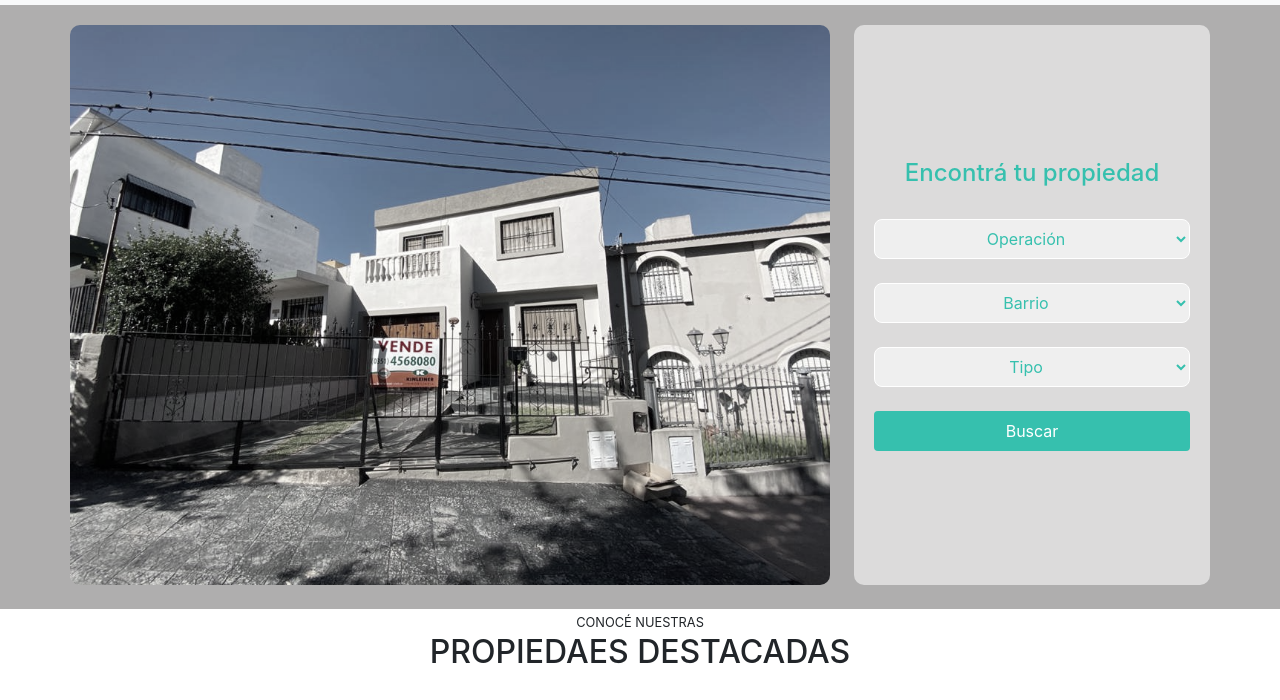
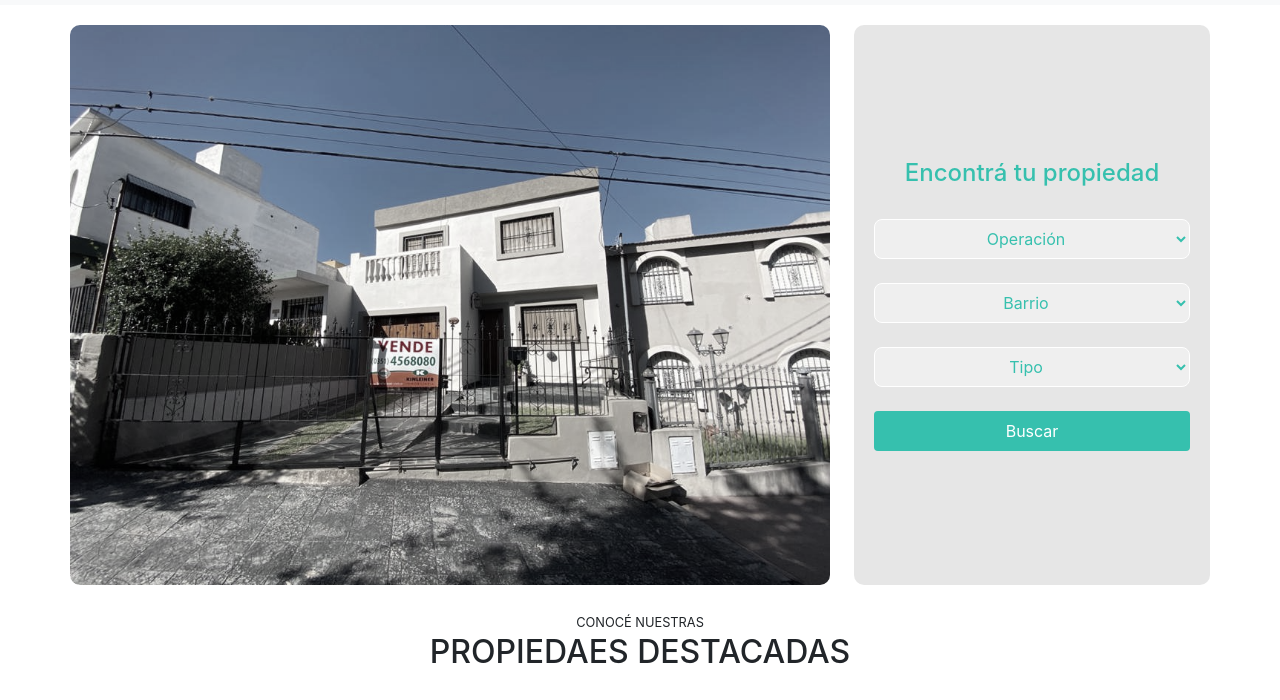
Before and after one commit to nicoreyna/webreynaquintana, a plain HTML site: page index.html in a window 1280 px wide. Shown: the part 71-771 px from the top of the page. Drawn offline with nearby package versions, Linux system fonts and the light colour scheme.

Commit message:
saqué el gris del fondo del body

```diff
--- a/css/styles.css
+++ b/css/styles.css
@@ -1,5 +1,5 @@
 body{
-    background-color: #afaeae;
+    background-color: #fff;
 }
 
 #header img {
```
